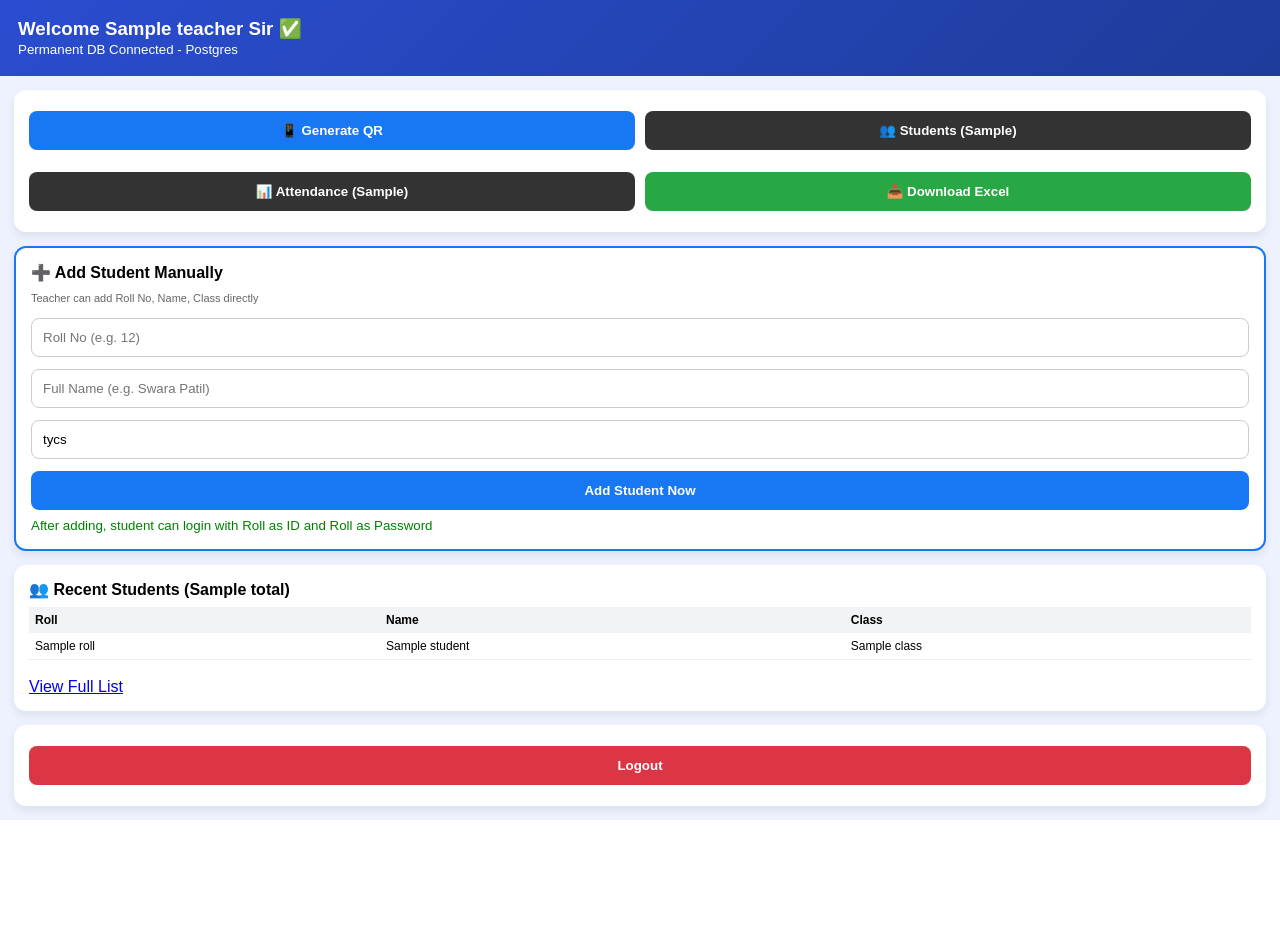
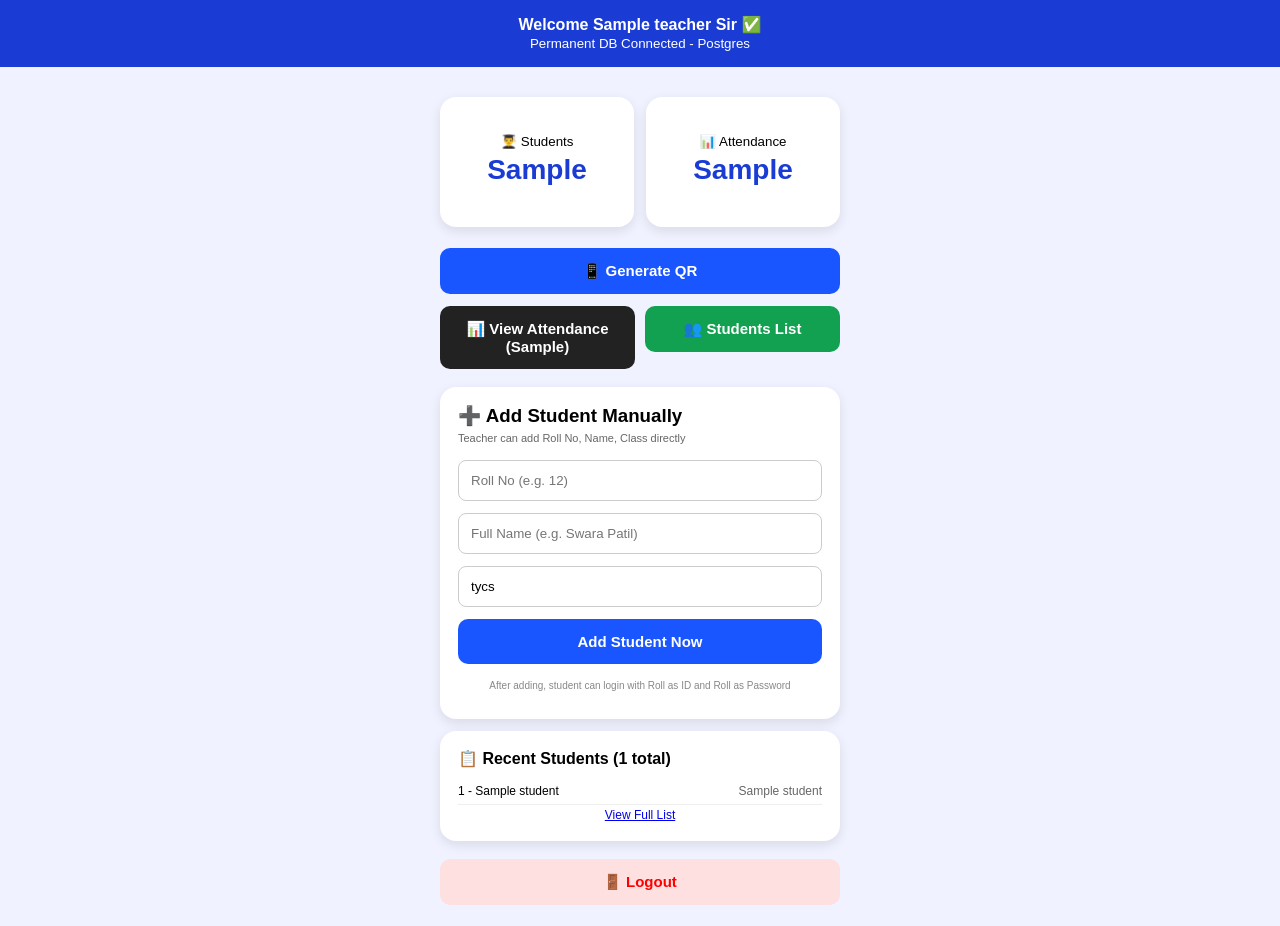
Before and after one commit to 309swara-crypto/qr-attendance, a Flask app: template templates/teacher_dashboard.html in a window 1280 px wide. Before the commit the page ends 820 px from the top, so only its background shows below. Run offline with Flask 3, Linux system fonts and the light colour scheme; the template is opened without the code that fills it: most values are stand-ins (such as "Sample title", 1, 10 or a date in 2020); some libraries are stand-ins or nearby versions.

Commit message:
Update teacher_dashboard.html

```diff
--- a/templates/teacher_dashboard.html
+++ b/templates/teacher_dashboard.html
@@ -2,57 +2,59 @@
 <html><head><meta name="viewport" content="width=device-width, initial-scale=1">
 <title>Teacher Dashboard</title>
 <style>
-body{margin:0;font-family:Arial;background:#eef2ff}
-.top{background:linear-gradient(135deg,#2a4dd0,#1e3c9a);color:white;padding:18px}
-.card{background:white;margin:14px;border-radius:12px;padding:15px;box-shadow:0 4px 10px rgba(0,0,0,.08)}
-.btn{width:100%;padding:12px;margin:6px 0;border:none;border-radius:8px;font-weight:bold;color:white;cursor:pointer}
-.blue{background:#1877f2}.green{background:#28a745}.dark{background:#333}.red{background:#dc3545}
-input{width:100%;padding:11px;margin:6px 0;border:1px solid #ccc;border-radius:8px;box-sizing:border-box}
-.grid{display:grid;grid-template-columns:1fr 1fr;gap:10px}
-table{width:100%;font-size:12px;border-collapse:collapse;margin-top:8px}
-th{background:#f1f3f5;padding:6px;text-align:left} td{padding:6px;border-bottom:1px solid #eee}
+body{font-family:Arial;background:#f0f3ff;margin:0;padding:0}
+.header{background:#1a3cd4;color:white;padding:15px;text-align:center}
+.container{padding:15px;max-width:400px;margin:auto}
+.card{background:white;border-radius:16px;padding:18px;margin:12px 0;box-shadow:0 4px 12px rgba(0,0,0,.1);text-align:center}
+.square-grid{display:grid;grid-template-columns:1fr 1fr;gap:12px;margin:15px 0}
+.square{background:white;border-radius:16px;padding:20px;text-align:center;box-shadow:0 4px 12px rgba(0,0,0,.1);height:90px;display:flex;flex-direction:column;justify-content:center}
+.square h2{margin:5px 0;font-size:28px;color:#1a3cd4}
+.btn{width:100%;padding:14px;border:none;border-radius:10px;font-weight:bold;font-size:15px;cursor:pointer;margin:6px 0}
+.blue{background:#1a56ff;color:white}
+.green{background:#12a150;color:white}
+.dark{background:#222;color:white}
+input,select{width:100%;padding:12px;margin:6px 0;border-radius:8px;border:1px solid #ccc;box-sizing:border-box}
 </style></head>
 <body>
-<div class="top">
-<h3 style="margin:0">Welcome {{teacher}} Sir ✅</h3>
-<small>Permanent DB Connected - Postgres</small>
+<div class="header"><b>Welcome {{teacher}} Sir ✅</b><br><small>Permanent DB Connected - Postgres</small></div>
+<div class="container">
+
+<div class="square-grid">
+<div class="square"><small>👨‍🎓 Students</small><h2>{{sc}}</h2></div>
+<div class="square"><small>📊 Attendance</small><h2>{{ac}}</h2></div>
+</div>
+
+<a href="/generate_qr?subject=dbms"><button class="btn blue">📱 Generate QR</button></a>
+
+<div style="display:grid;grid-template-columns:1fr 1fr;gap:10px">
+<a href="/view_attendance"><button class="btn dark">📊 View Attendance ({{ac}})</button></a>
+<a href="/student_list"><button class="btn green">👥 Students List</button></a>
+</div>
+
+<div class="card" style="text-align:left">
+<h3 style="margin:0 0 5px 0">➕ Add Student Manually</h3>
+<p style="font-size:11px;color:#666;margin:0 0 10px 0">Teacher can add Roll No, Name, Class directly</p>
+<form action="/add_student_manual" method="POST">
+<input name="roll" placeholder="Roll No (e.g. 12)" required>
+<input name="name" placeholder="Full Name (e.g. Swara Patil)" required>
+<input name="class_name" value="tycs" placeholder="Class e.g. TYCS">
+<button class="btn blue" type="submit">Add Student Now</button>
+</form>
+<p style="font-size:10px;color:#888;text-align:center">After adding, student can login with Roll as ID and Roll as Password</p>
 </div>
 
 <div class="card">
-<div class="grid">
-<a href="/generate_qr?subject={{teacher}}"><button class="btn blue">📱 Generate QR</button></a>
-<a href="/student_list"><button class="btn dark">👥 Students ({{sc}})</button></a>
-<a href="/view_attendance"><button class="btn dark">📊 Attendance ({{ac}})</button></a>
-<a href="/download_attendance"><button class="btn green">📥 Download Excel</button></a>
-</div>
+<h4 style="margin:0 0 10px 0;text-align:left">📋 Recent Students ({{students|length}} total)</h4>
+{% if students %}
+{% for s in students %}
+<div style="display:flex;justify-content:space-between;font-size:12px;padding:6px 0;border-bottom:1px solid #eee"><span>{{s[0]}} - {{s[1]}}</span><span style="color:#666">{{s[3]}}</span></div>
+{% endfor %}
+{% else %}
+<p style="font-size:12px;color:#999">No students yet</p>
+{% endif %}
+<a href="/student_list" style="font-size:12px">View Full List</a>
 </div>
 
-<div class="card" style="border:2px solid #1877f2">
-<h4 style="margin:0 0 10px 0">➕ Add Student Manually</h4>
-<p style="font-size:11px;color:#666;margin:0 0 8px 0">Teacher can add Roll No, Name, Class directly</p>
-<form action="/add_student_manual" method="POST">
-<input name="roll" placeholder="Roll No (e.g. 12)" required>
-<input name="name" placeholder="Full Name (e.g. Swara Patil)" required>
-<input name="class_name" placeholder="Class (e.g. TYCS)" value="tycs" required>
-<button class="btn blue">Add Student Now</button>
-</form>
-<small style="color:green">After adding, student can login with Roll as ID and Roll as Password</small>
-</div>
-
-<div class="card">
-<h4 style="margin:0 0 8px 0">👥 Recent Students ({{sc}} total)</h4>
-<table>
-<tr><th>Roll</th><th>Name</th><th>Class</th></tr>
-{% for s in students %}
-<tr><td>{{s.roll}}</td><td>{{s.name}}</td><td>{{s.class}}</td></tr>
-{% else %}
-<tr><td colspan=3 style="text-align:center;color:#999">No students yet</td></tr>
-{% endfor %}
-</table>
-<br><a href="/student_list">View Full List</a>
-</div>
-
-<div class="card" style="text-align:center">
-<a href="/logout"><button class="btn red">Logout</button></a>
+<a href="/logout"><button class="btn" style="background:#ffe0e0;color:red">🚪 Logout</button></a>
 </div>
 </body></html>
```
